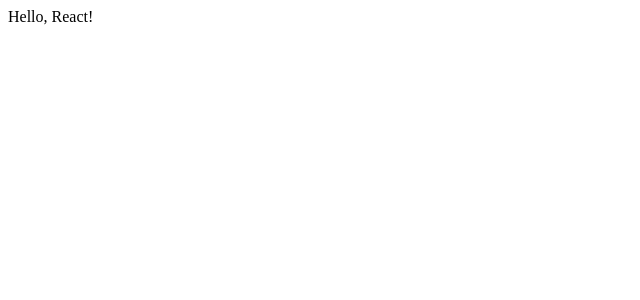
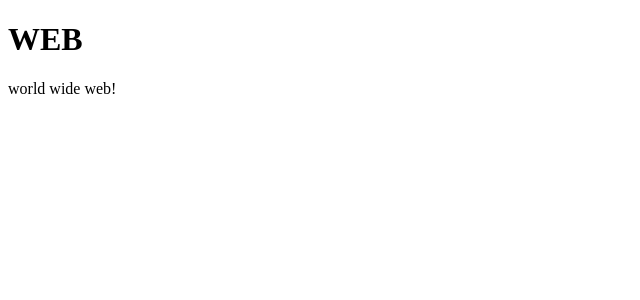
Before and after one commit to anjelra/react_practice, a React (Create React App) app: page / in a window 1280 px wide. Shown: the top 300 px of the page, without its empty margins (0-640 px from the left). Built offline with nearby package versions, Linux system fonts and the light colour scheme.

Commit message:
header component 추가

```diff
--- a/src/App.js
+++ b/src/App.js
@@ -1,5 +1,4 @@
 import React, { Component } from 'react';
-import logo from './logo.svg';
 import './App.css';
 
 // 1. function 형식으로 사용할 수 있다.
@@ -27,30 +26,37 @@ import './App.css';
 // }
 
 // class 형식
+// class App extends Component {
+//   render() {
+//     return (
+//       <div className="App">
+//         Hello, React!
+//       </div>
+//     )
+//   }
+// }
+
+class Subject extends Component {
+  // 자바스크립트 최신 스펙.. class 안에 선언된 function은 function 생략. 따라서 render()는 함수임.
+  // 주의!!!! component를 만들 때는 반드시 하나의 최상위 태그로 시작해야함.
+  // 여기서는 header가 최상위 태그임..
+  render() {
+    return (
+      <header>
+            <h1>WEB</h1>
+            world wide web!
+        </header>
+    );
+  }
+}
+
 class App extends Component {
   render() {
     return (
       <div className="App">
-        Hello, React!
+        <Subject></Subject>
       </div>
-    //   <div className="App">
-    //   <header className="App-header">
-    //     <img src={logo} className="App-logo" alt="logo" />
-    //     <p>
-    //       Edit <code>src/App.js</code> and save to reload.
-    //     </p>
-    //     <a
-    //       className="App-link"
-    //       href="https://reactjs.org"
-    //       target="_blank"
-    //       rel="noopener noreferrer"
-    //     >
-    //       Learn React
-    //     </a>
-    //   </header>
-    // </div>
-    )
-  }
+    );
+  };
 }
-
 export default App;
```
